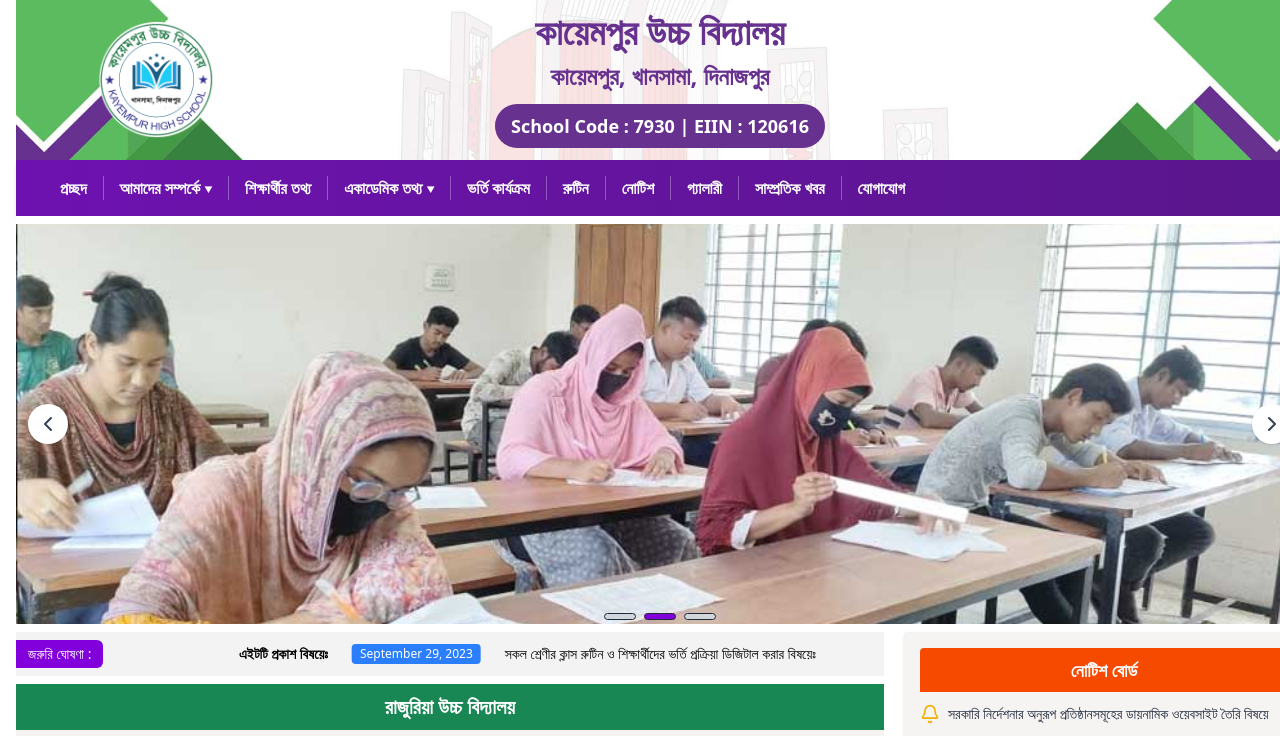
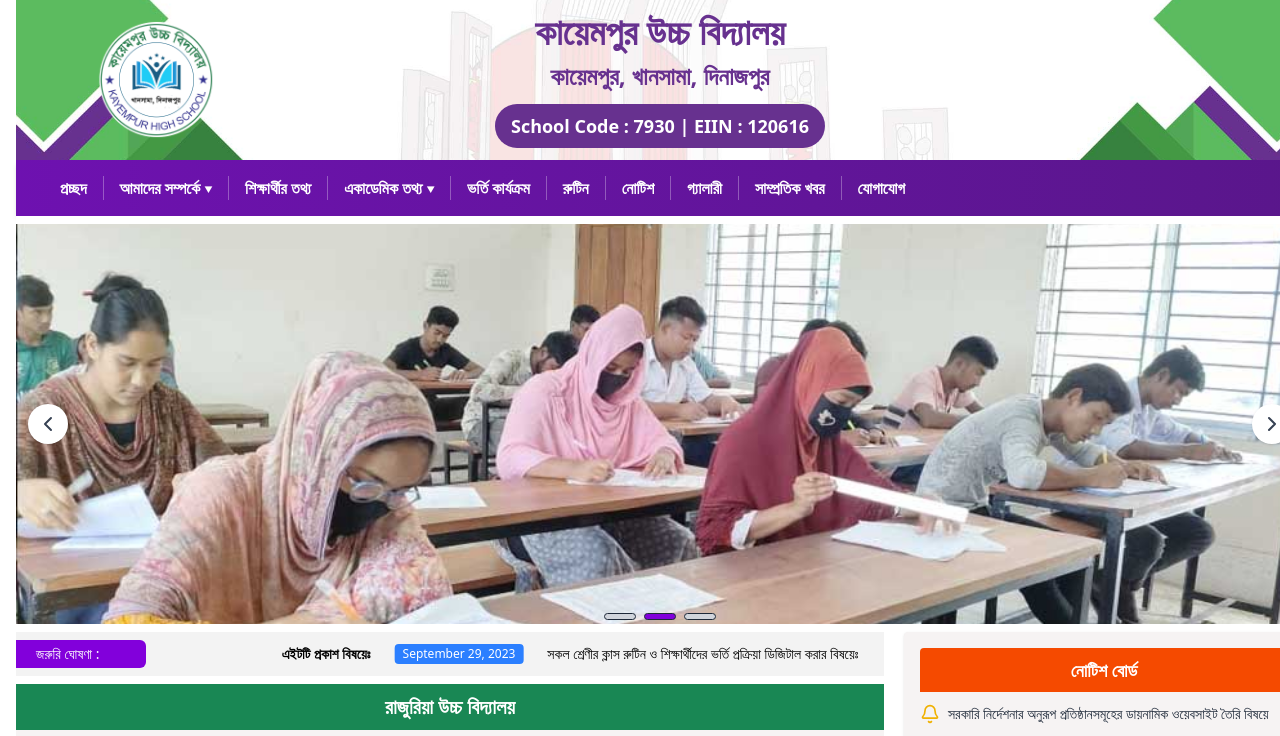
Before and after one commit to devsabbir-cse/Rajuria-High-School, a Next.js app: page / in a window 1280 px wide. Shown: the top 736 px of the page. Built offline with nearby package versions, Linux system fonts and the light colour scheme.

Commit message:
Your meaningful commit message here

```diff
--- a/src/app/components/News_ticker.jsx
+++ b/src/app/components/News_ticker.jsx
@@ -3,9 +3,9 @@ import React from 'react';
 
 const News_ticker = () => {
   return (
-    <div className="flex items-center bg-[#f3f3f3] text-black text-sm font-medium py-2 overflow-hidden relative">
+    <div className="w-full flex items-center bg-[#f3f3f3] text-black text-sm font-medium py-2 overflow-hidden relative">
       {/* বাম দিকের লেবেল */}
-      <div className="bg-purple-700 text-white px-3 py-1 mr-2 rounded-r-md z-10">
+      <div className="bg-purple-700 text-white px-5  w-[130px] py-1 mr-2 rounded-r-md z-10">
         জরুরি ঘোষণা :
       </div>
 
```
